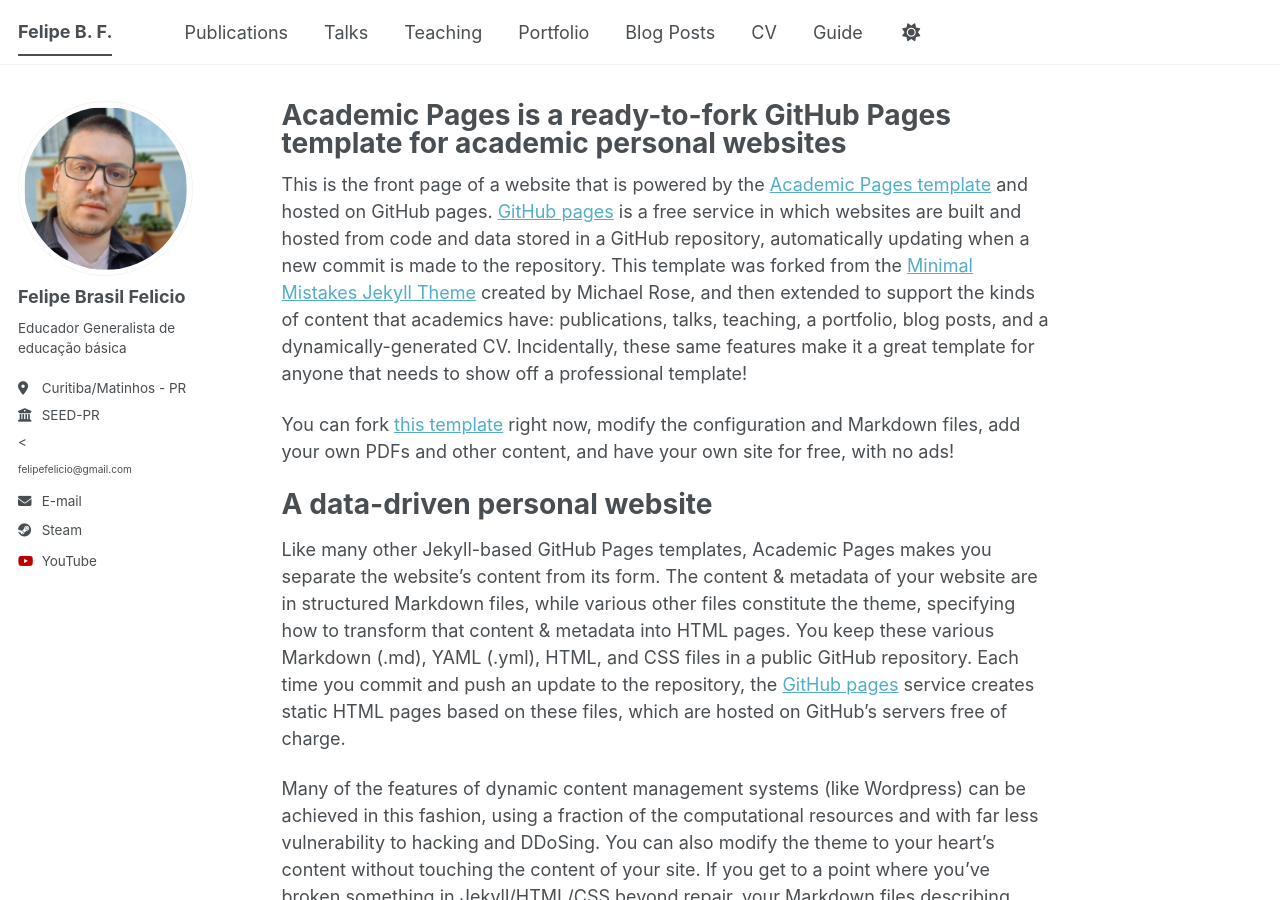
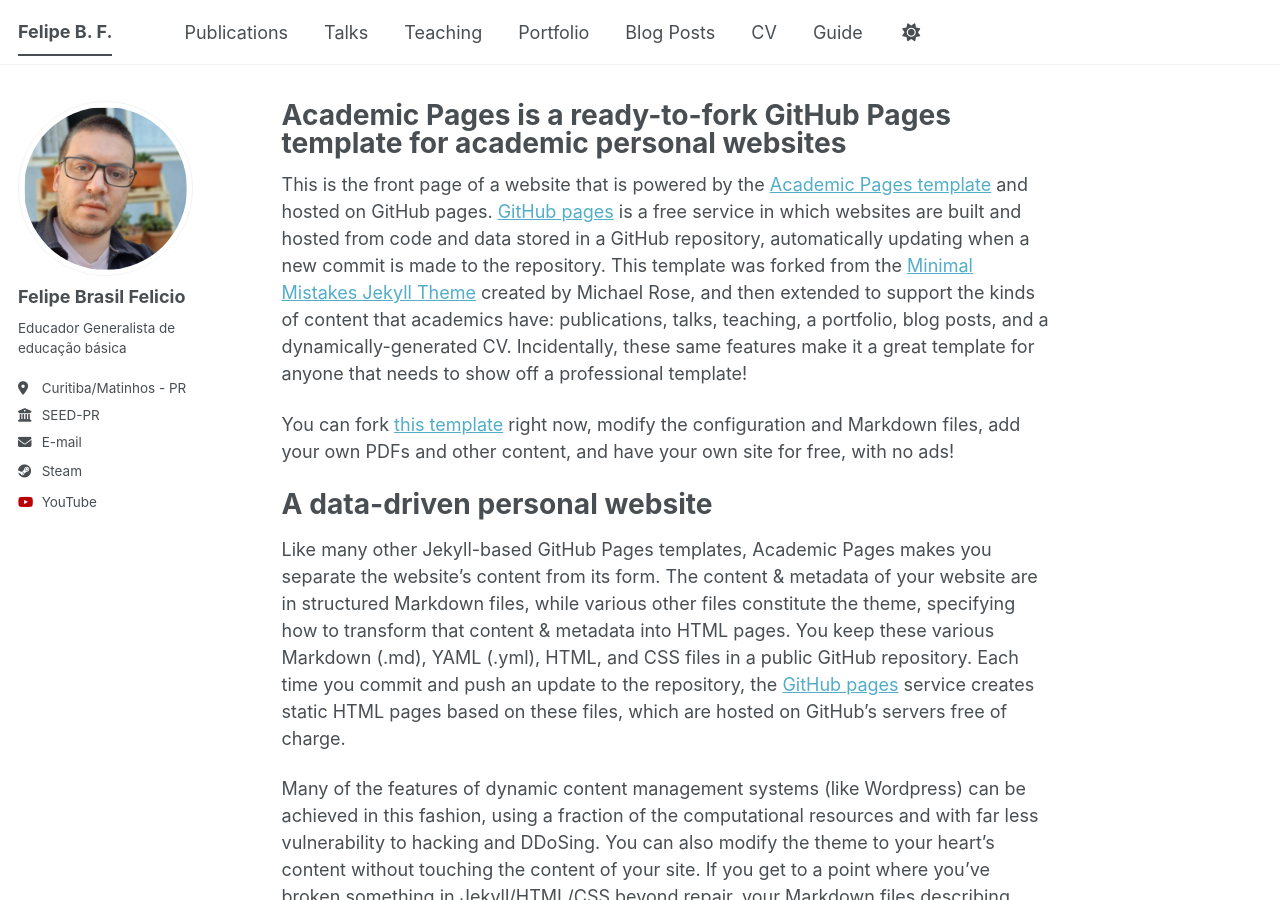
Before and after one commit to felipebrasilblog/felipebrasilprofile.github.io, a Jekyll site: the page built from _pages/about.md, in a window 1280 px wide and 900 px high. Built offline with Jekyll 4.4.1, drawn with Linux system fonts in a browser that asks for light colours; a script bundle is joined from its source files by our own code; library files that are not in the unit come from our copies.

Commit message:
Update author-profile.html

```diff
--- a/_includes/author-profile.html
+++ b/_includes/author-profile.html
@@ -34,7 +34,7 @@
         <li><a href="{{ author.uri }}"><i class="fas fa-fw fa-link icon-pad-right" aria-hidden="true"></i>{{ site.data.ui-text[site.locale].website_label | default: "Website" }}</a></li>
       {% endif %}
       {% if author.email %}
-        <li><<p>felipefelicio@gmail.com</p><i class="fas fa-fw fa-envelope icon-pad-right" aria-hidden="true"></i>{{ site.data.ui-text[site.locale].email_label | default: "felipefelicio@gmail.com / felicio.felipe@escola.pr.gov.br" }}</a></li>
+        <li><i class="fas fa-fw fa-envelope icon-pad-right" aria-hidden="true"></i>{{ site.data.ui-text[site.locale].email_label | default: "felipefelicio@gmail.com <br> felicio.felipe@escola.pr.gov.br" }}</a></li>
       {% endif %}
 
       <!-- Font Awesome and Academicons icons / Academic websites -->
```
